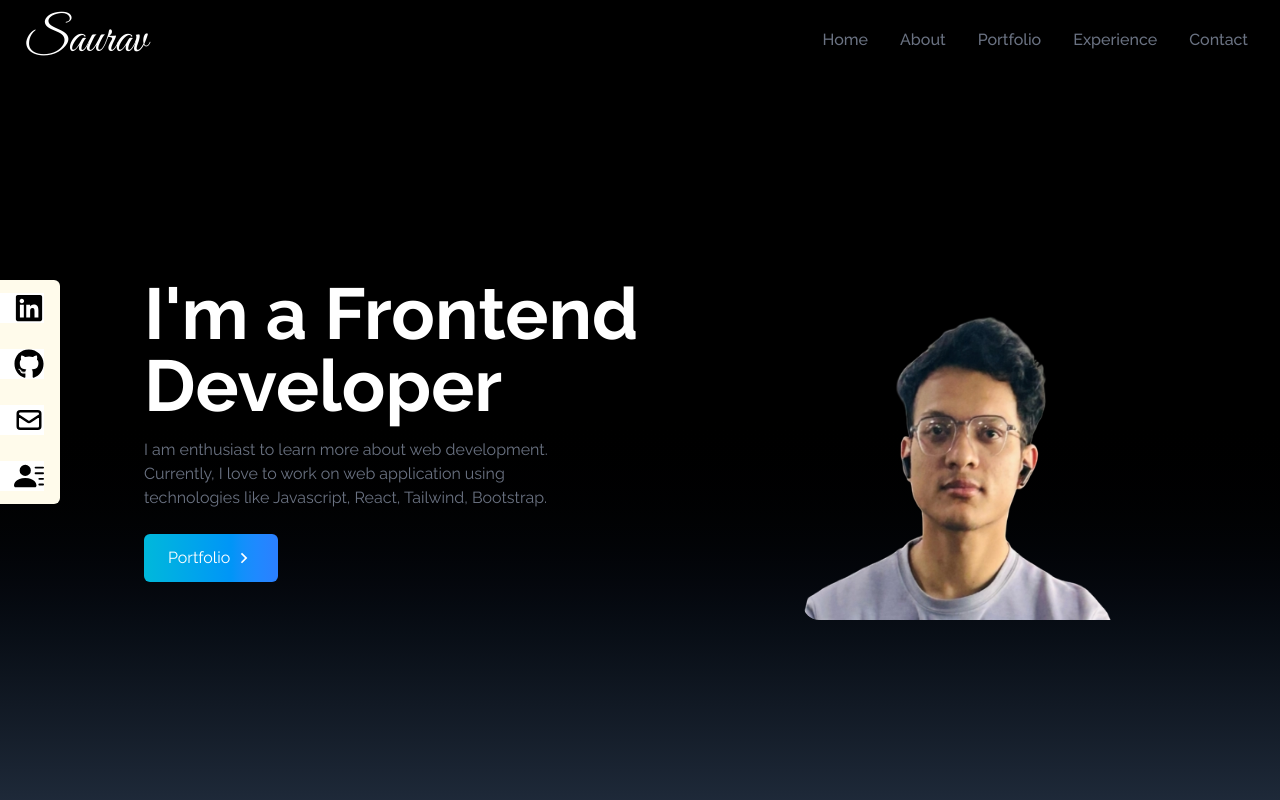
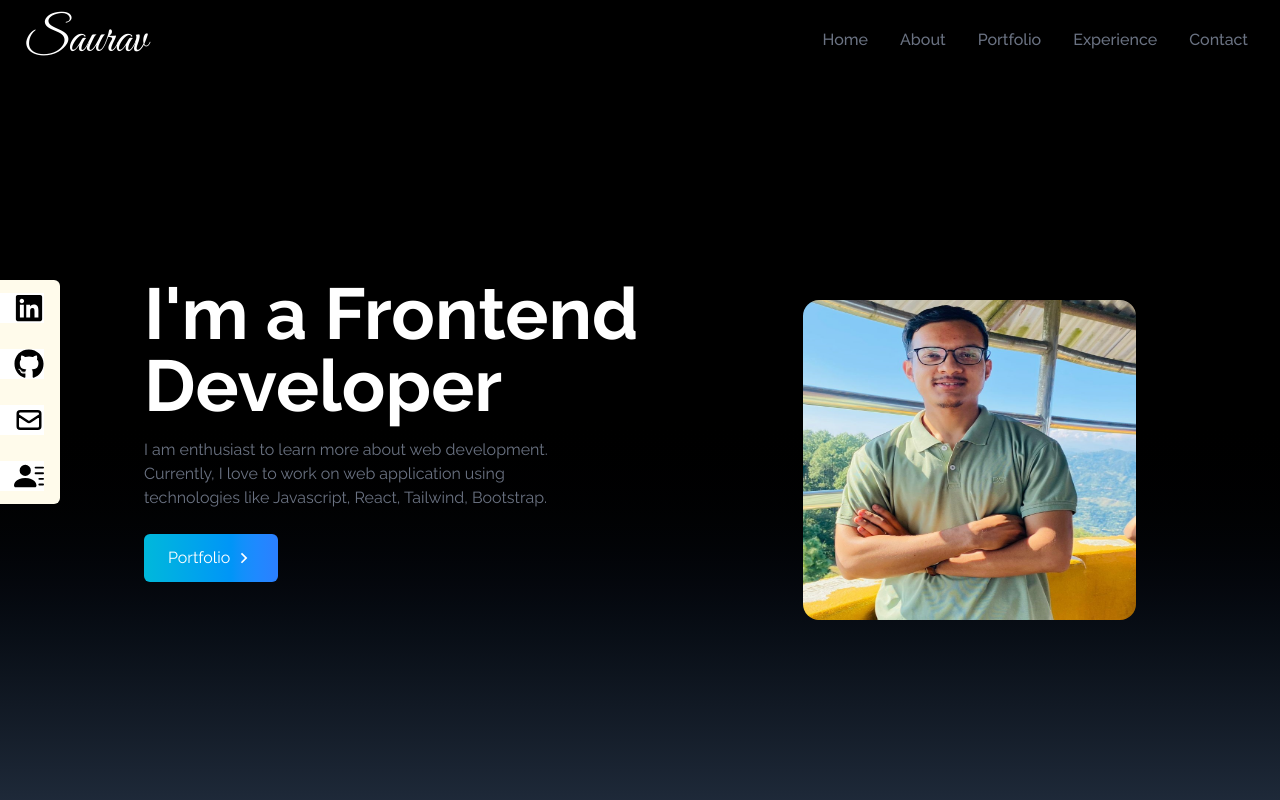
Before and after one commit to Sauravkunwar321/personal-Portfolio, a React (Vite) app: page / in a window 1280 px wide. Shown: the top 800 px of the page. Built offline with nearby package versions, Linux system fonts and the light colour scheme.

Commit message:
updated the padding as required

```diff
--- a/src/components/Experience.jsx
+++ b/src/components/Experience.jsx
@@ -63,8 +63,8 @@ const techs = [
 
 
   return (
-    <div name="experience" className='bg-gradient-to-b from-gray-800 to-black w-full h-screen'>
-        <div className='max-w-screen-lg mx-auto p-4 flex flex-col justify-center w-full h-full text-white'>
+    <div name="experience" className='bg-gradient-to-b from-gray-800 to-black w-full h-screen  pt-30'>
+        <div className='max-w-screen-lg mx-auto p-4  flex flex-col justify-center w-full h-full text-white'>
             <div>
                 <p className='text-4xl font-bold border-b-4 border-gray-500 p-2 inline'>Experience</p>
                 <p className='py-6 '>These are the technologies I've worked with</p>
--- a/src/components/Home.jsx
+++ b/src/components/Home.jsx
@@ -1,5 +1,6 @@
 import React from 'react';
 import heroImage from "../assets/heroImage.png";
+import heroImage2 from "../assets/heroImage2.jpg";
 import { RiArrowRightSLine } from "react-icons/ri";
 import {Link} from "react-scroll";
 
@@ -25,7 +26,7 @@ const Home = () => {
                 </div>
             </div>
             <div>
-                <img className="h-60 w-70 mt-30 rounded-2xl mx-auto md:w-110 md:h-80 "  src={heroImage} alt="my profile" />
+                <img className="h-96 w-76 mt-30 rounded-2xl mx-auto md:w-110 md:h-80 "  src={heroImage2} alt="my profile" />
             </div>
         </div>
 
```
Also changed, not shown: src/assets/heroImage2.jpg (added).
